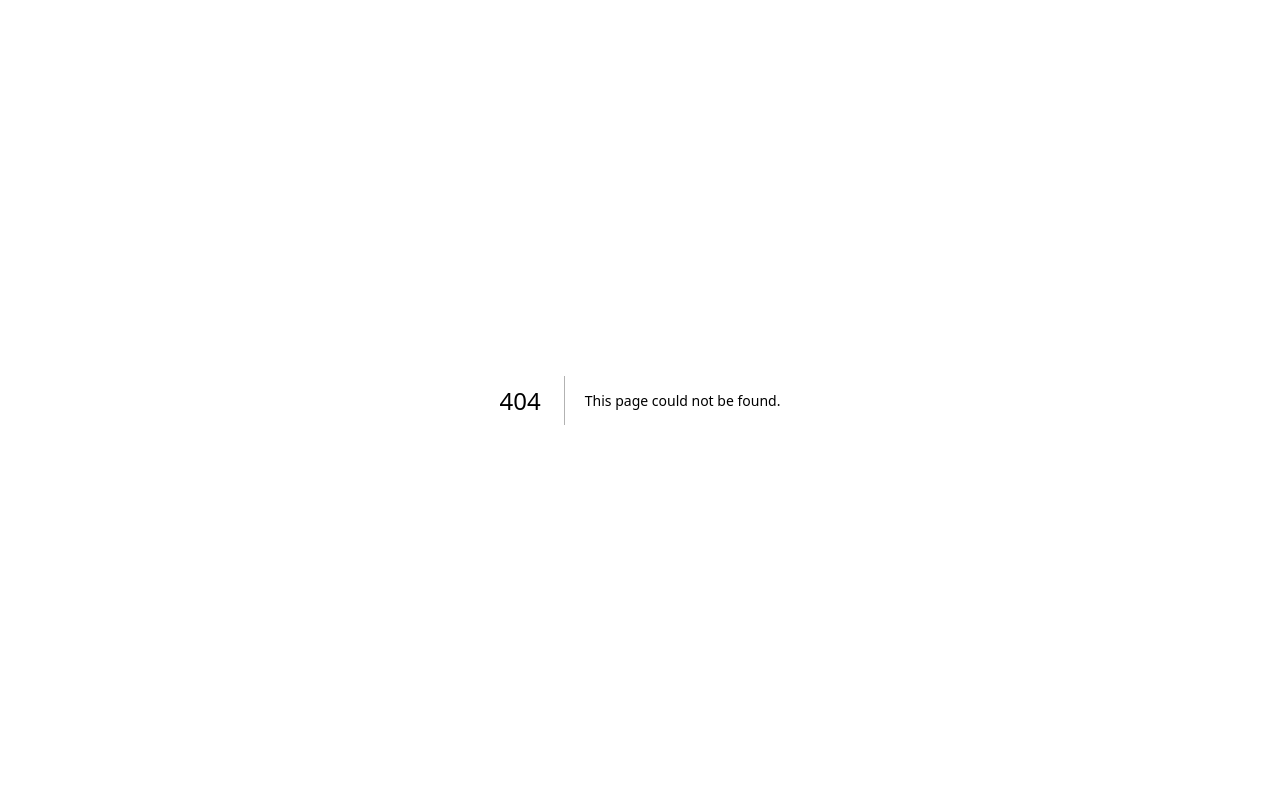
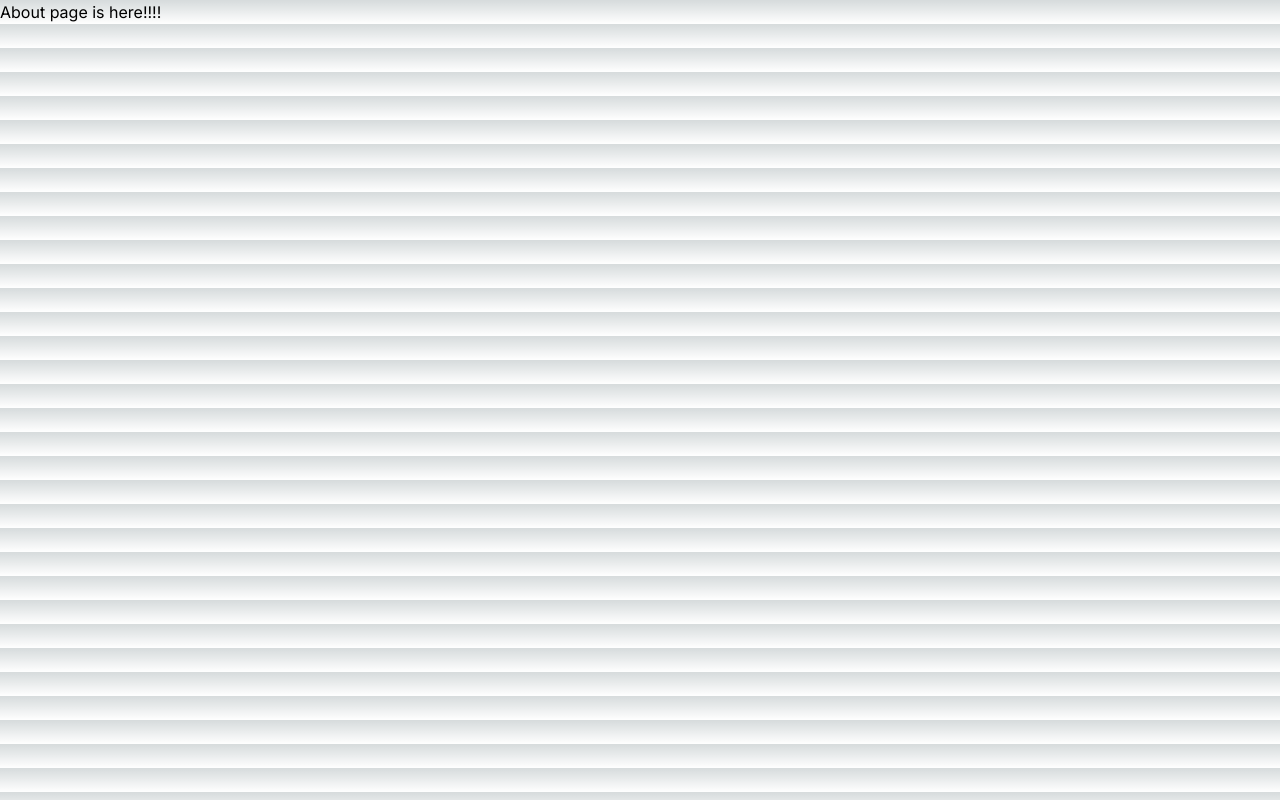
Before and after one commit to chayilDeborah/nextjs-sample, a Next.js app: page /about in a window 1280 px wide. Before the commit this address had no page. Built offline with nearby package versions, Linux system fonts and the light colour scheme.

Commit message:
feat: create About folder to practice routing

```diff
--- /dev/null
+++ b/app/about/page.jsx
@@ -0,0 +1,8 @@
+const About = () => {
+    return (
+        <>
+        <h1>About page is here!!!!</h1>
+        </>
+    )
+}
+export default About
```
